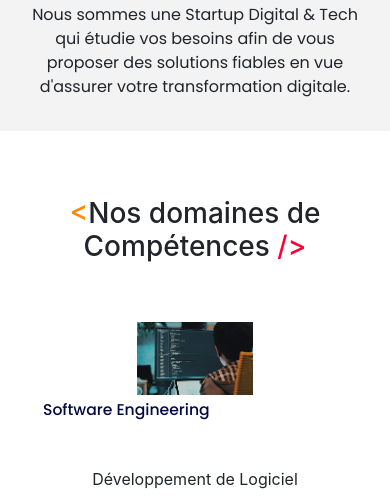
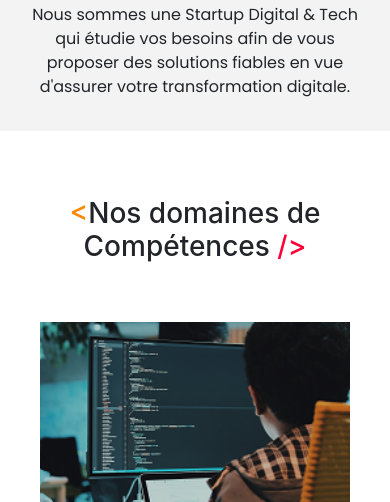
Before and after one commit to issantech/digital, a plain HTML site: page index.html in a window 390 px wide. Shown: the part 598-1100 px from the top of the page. Drawn offline with nearby package versions, Linux system fonts and the light colour scheme.

Commit message:
Update style.css

```diff
--- a/source/style.css
+++ b/source/style.css
@@ -158,7 +158,7 @@ footer{
     }
 
     div.img-fluid.softdev img{
-        height:500vw;
+        height:50vw !important;
         width:auto;
     }
 
```
